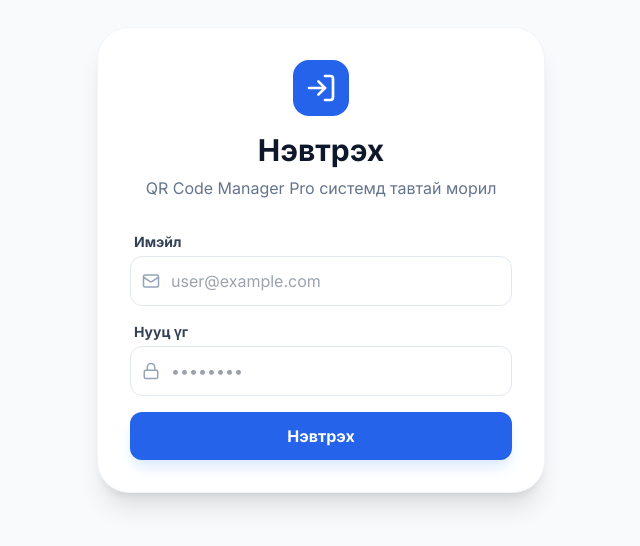
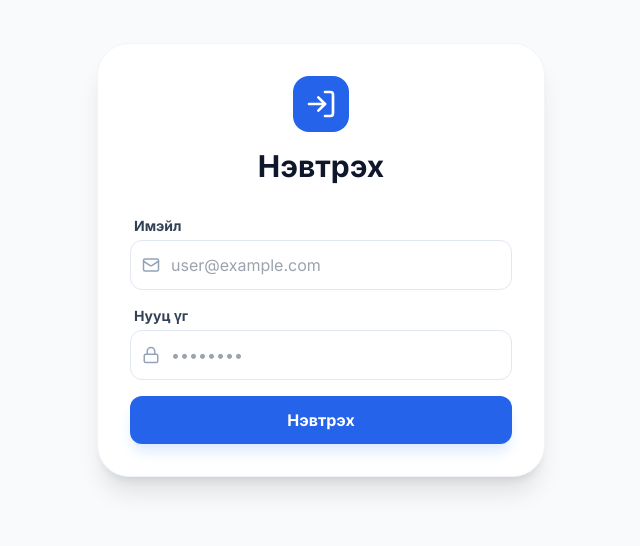
Before and after one commit to d3v310p3r1437/Qr-code-generator-pro, a React (Vite) app: page /r/1 in a window 1280 px wide. Shown: the part 140-686 px from the top of the page, without its empty margins (319-959 px from the left). Built offline with nearby package versions, Linux system fonts and the light colour scheme; no server answers.

Commit message:
feat: Remove welcome message from auth view
Removes the static welcome message from the authentication view. This text was redundant as the page title and form inputs clearly indicate the purpose of the view.

```diff
--- a/components/AuthView.tsx
+++ b/components/AuthView.tsx
@@ -28,7 +28,7 @@ export const AuthView: React.FC = () => {
             <LogIn size={32} />
           </div>
           <h1 className="text-3xl font-bold text-slate-900">Нэвтрэх</h1>
-          <p className="text-slate-500 mt-2">QR Code Manager Pro системд тавтай морил</p>
+          {/*<p className="text-slate-500 mt-2">QR Code Manager Pro системд тавтай морил</p>*/}
         </div>
 
         <form onSubmit={handleLogin} className="space-y-4">
```
